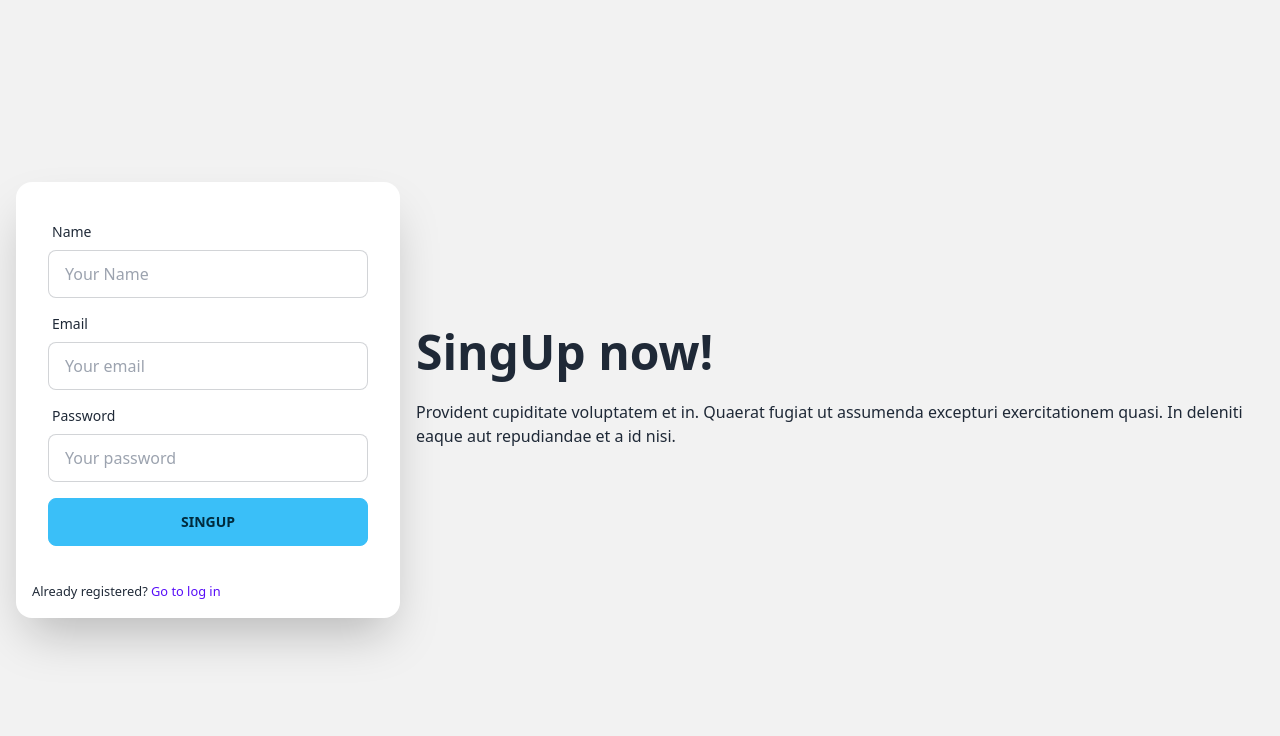
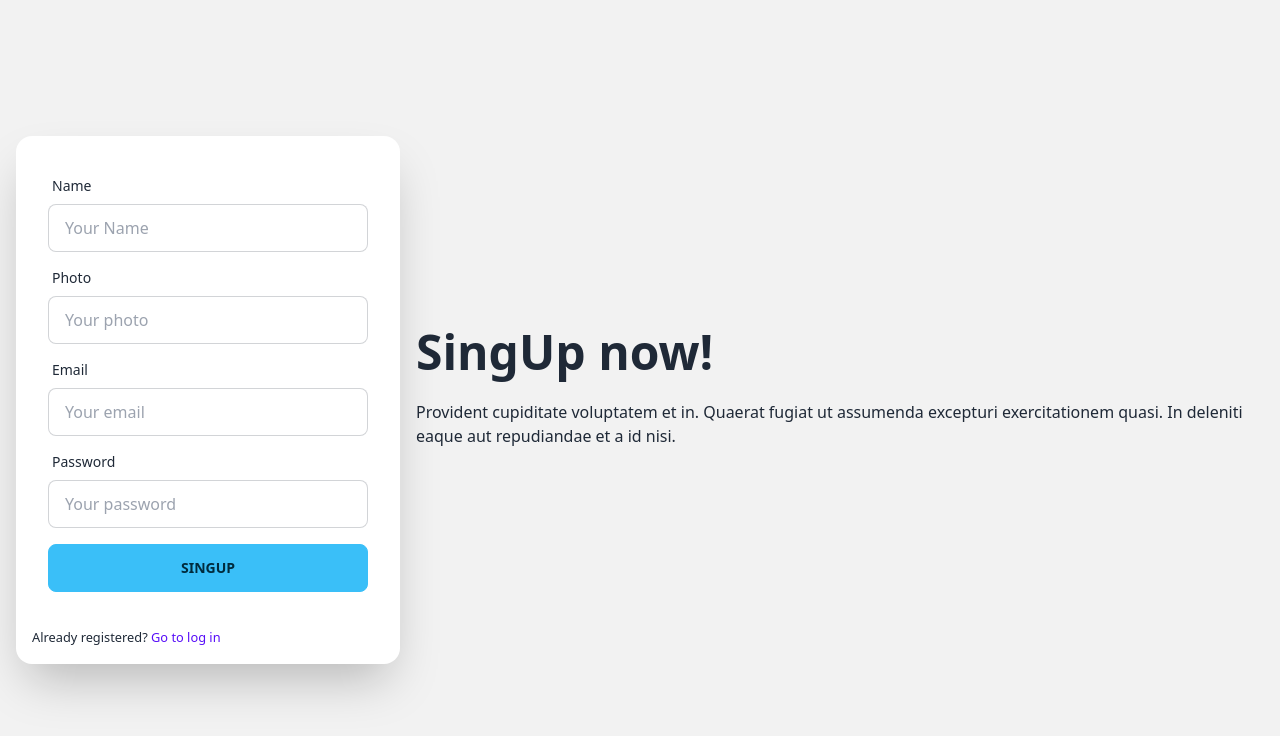
Before and after one commit to ImranRH321/Resturent_bistro_client, a React (Vite) app: page /singup in a window 1280 px wide. Shown: the top 736 px of the page. Built offline with nearby package versions, Linux system fonts and the light colour scheme; no server answers.

Commit message:
Update User Profile

```diff
--- a/src/context/AuthProvider/AuthProvider.jsx
+++ b/src/context/AuthProvider/AuthProvider.jsx
@@ -5,6 +5,7 @@ import {
   onAuthStateChanged,
   signInWithEmailAndPassword,
   signOut,
+  updateProfile,
 } from "firebase/auth";
 import app from "../../firebase/firebase.config";
 
@@ -33,6 +34,13 @@ const AuthProvider = ({ children }) => {
     signOut(auth);
   };
 
+  const updateProfileUser = (name, photo) => {
+    return updateProfile(auth.currentUser, {
+      displayName: name,
+      photoURL: photo,
+    });
+  };
+
   useEffect(() => {
     const unSubscript = onAuthStateChanged(auth, (currentUser) => {
       setUser(currentUser);
@@ -51,6 +59,7 @@ const AuthProvider = ({ children }) => {
     registerUser,
     loginUser,
     logOut,
+    updateProfileUser
   };
   return (
     <AuthContext.Provider value={authInfo}>{children}</AuthContext.Provider>
--- a/src/pages/Shared/NavBar/NavBar.jsx
+++ b/src/pages/Shared/NavBar/NavBar.jsx
@@ -56,6 +56,7 @@ const NavBar = () => {
 
     {
       user ? <>
+      <span>{user?.displayName}</span> <br />
       <button onClick={logOutButton} className="btn btn-error btn-sm">LogOut</button>
       </>:<><li>
         <div className="flex gap-2 justify-center items-center">
--- a/src/pages/SingUp/SingUp.jsx
+++ b/src/pages/SingUp/SingUp.jsx
@@ -1,25 +1,33 @@
 import React, { useContext } from "react";
 import { AuthContext } from "../../context/AuthProvider/AuthProvider";
-import { Link } from "react-router-dom";
+import { Link, useNavigate } from "react-router-dom";
 import { useForm } from "react-hook-form";
 import { Helmet } from "react-helmet-async";
+import Swal from "sweetalert2";
 
 const SingUp = () => {
-  const { registerUser } = useContext(AuthContext);
+  const { registerUser, updateProfileUser } = useContext(AuthContext);
+ const navigate = useNavigate();
 
   const {
     register,
     handleSubmit,
-    watch, reset ,
+    watch,
+    reset,
     formState: { errors },
   } = useForm();
   const onSubmit = (data) => {
     {
-      // console.log(data);
+      console.log(data ,'register data');
       registerUser(data.email, data.password).then((userCredential) => {
         const newUser = userCredential.user;
-        console.log(newUser, "--> newUser");
-        reset()
+        // console.log(newUser, "--> newUser");
+        updateProfileUser(data.name, data.photoUrl)
+        .then(()=> {
+          reset();
+          Swal.fire("user Register successfully");
+          navigate('/')
+        })
 
       });
     }
@@ -56,6 +64,22 @@ const SingUp = () => {
                 <p className="text-red-600">
                   {" "}
                   {errors.name && <span>This field is required</span>}
+                </p>
+              </div>
+              {/* photo  */}
+              <div className="form-control">
+                <label className="label">
+                  <span className="label-text">Photo</span>
+                </label>
+                <input
+                  type="text"
+                  placeholder="Your photo"
+                  className="input input-bordered"
+                  {...register("photoUrl", { required: true })}
+                />
+                <p className="text-red-600">
+                  {" "}
+                  {errors.photoUrl && <span>PhotoUrl is required</span>}
                 </p>
               </div>
               {/* email  */}
```
